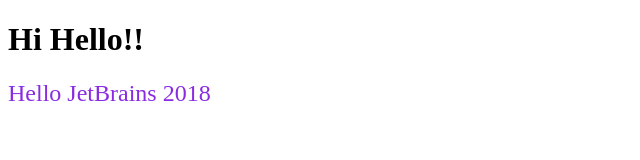
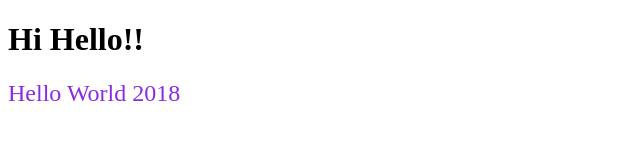
Before and after one commit to longchaan/myweb, a plain HTML site: page index.html in a window 1280 px wide. Shown: the full height of the page, 0-640 px from the left. Drawn offline with Linux system fonts and the light colour scheme.

Commit message:
hello world

```diff
--- a/index.html
+++ b/index.html
@@ -12,7 +12,7 @@
 </head>
 <body>
 <h1>Hi Hello!!</h1>
-<div class="classname" style="align-content: center">Hello JetBrains
+<div class="classname" style="align-content: center">Hello World
     <script src="hello.js"></script>
     <script>document.write(max(2017,2018))</script>
 </div>
```
